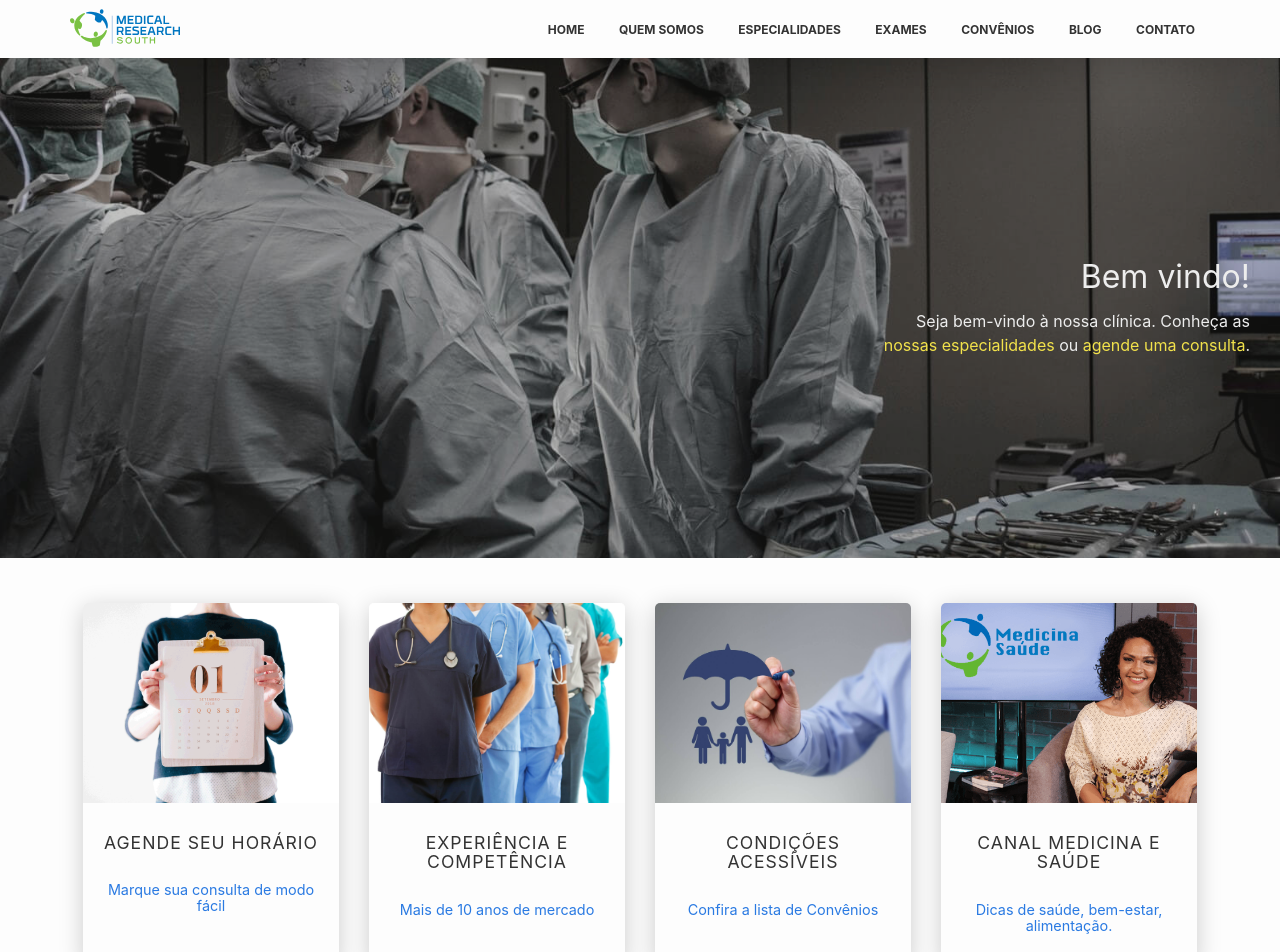
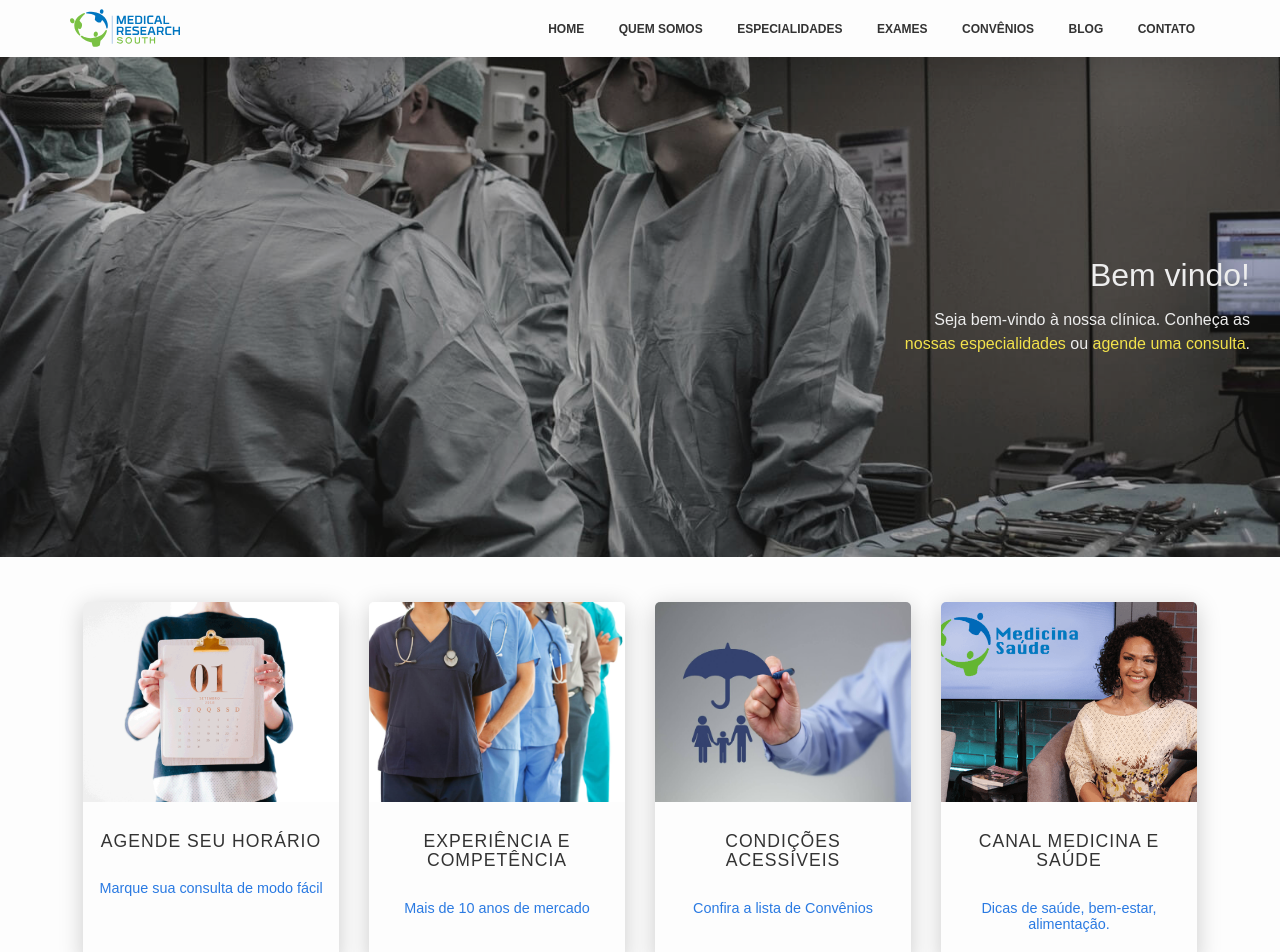
Before and after one commit to CopaTecnologia/medicinaesaude, a Jekyll site: the page built from index.html, in a window 1280 px wide. Shown: the top 952 px of the page. Built offline with Jekyll 4.4.1, drawn with Linux system fonts in a browser that asks for light colours; some web fonts are replaced.

Commit message:
teste fontes novas

```diff
--- a/_sass/_vars.sass
+++ b/_sass/_vars.sass
@@ -1,5 +1,8 @@
 
-$base-font-family: -apple-system, BlinkMacSystemFont, "Segoe UI", Helvetica, Arial, sans-serif, "Apple Color Emoji", "Segoe UI Emoji", "Segoe UI Symbol"
+$base-font-family: 'Montserrat', sans-serif
+$base-font-family: 'Muli', sans-serif
+
+$base-font-family: 'Muli', sans-serif
 $base-font-size:   1em
 $base-font-weight: 400
 $small-font-size:  $base-font-size * 0.75
```
